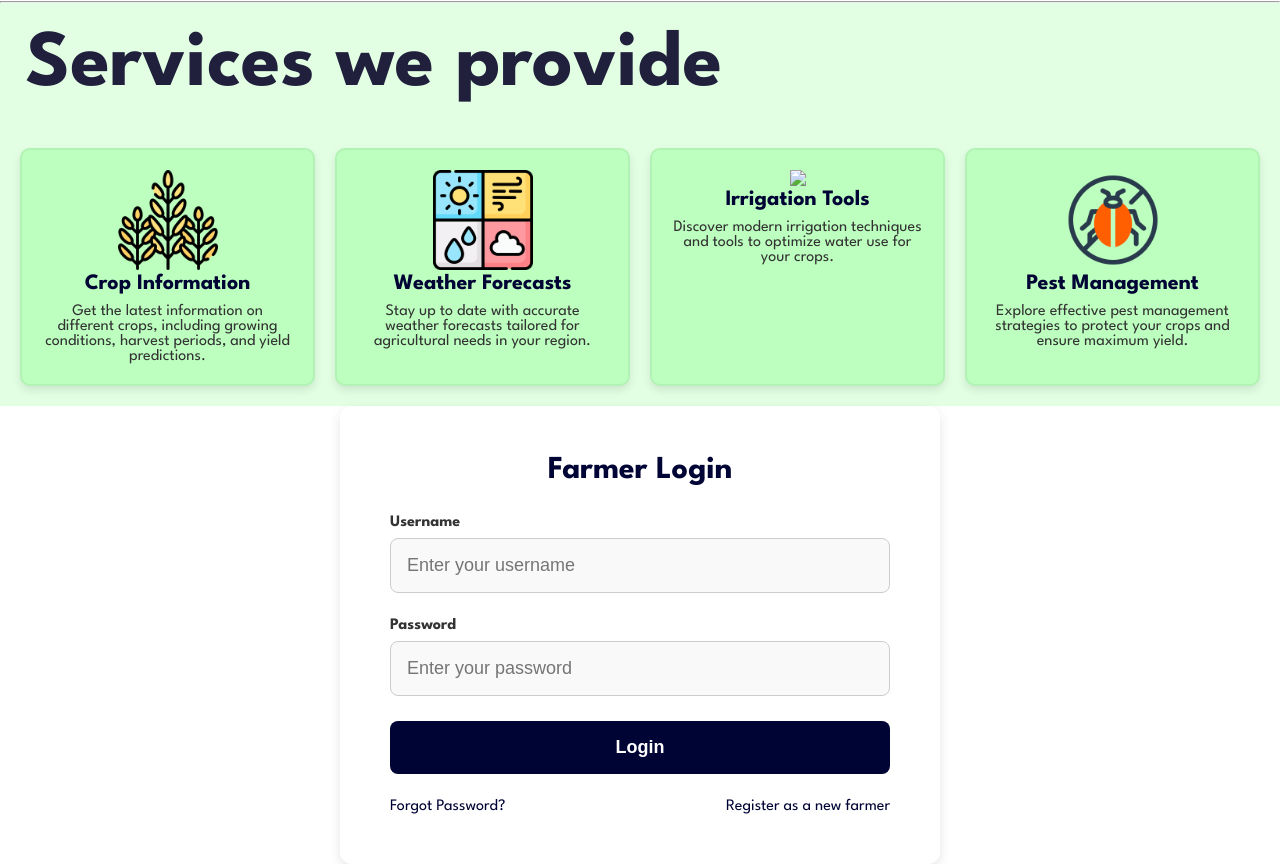
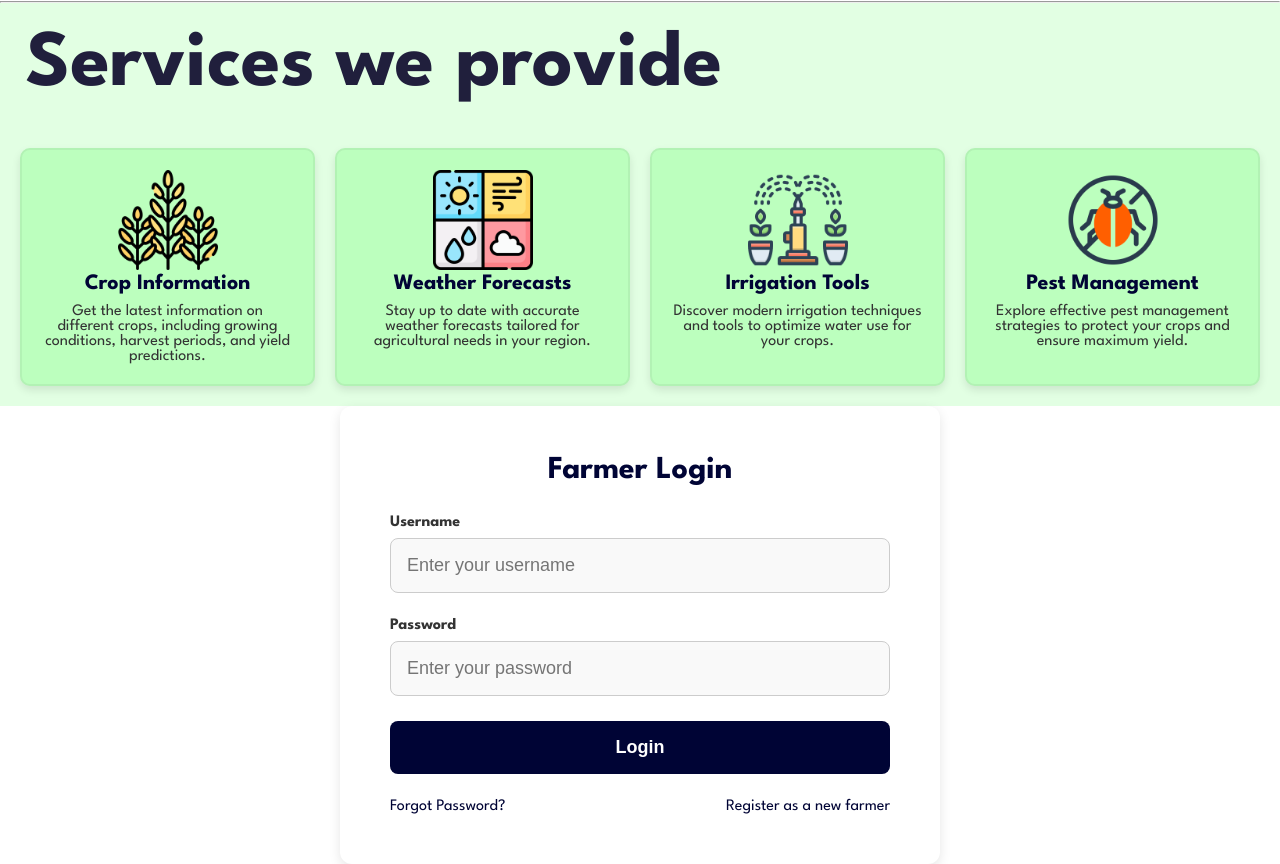
Before and after one commit to gloryyy17/AgroTrack, a plain HTML site: page index.html in a window 1280 px wide. Shown: the part 873-1737 px from the top of the page. Drawn offline with Linux system fonts and the light colour scheme; the site is published under a folder, as on GitHub Pages, so addresses that start at the root find nothing.

Commit message:
Update index.html

```diff
--- a/index.html
+++ b/index.html
@@ -46,7 +46,7 @@
         </div>
 
         <div class="card" id="irrigation">
-            <img src="/icon3.png" class="icon">
+            <img src="icon3.png" class="icon">
             <h2>Irrigation Tools</h2>
             <p>Discover modern irrigation techniques and tools to optimize water use for your crops.</p>
         </div>
```
